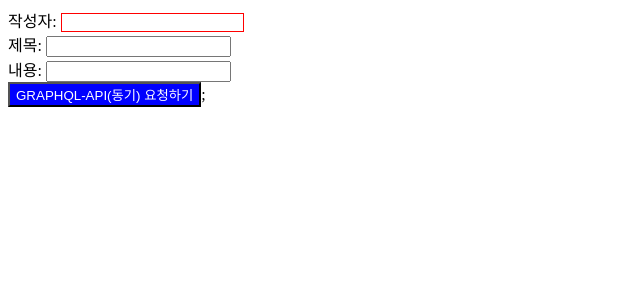
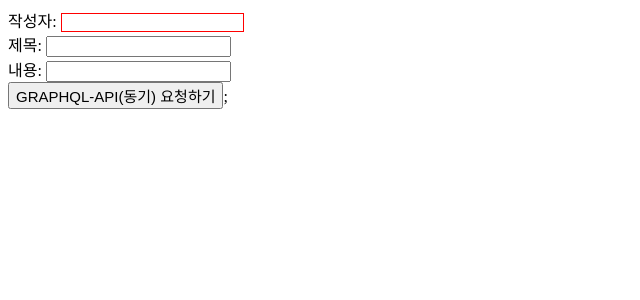
Before and after one commit to jjunohj/CC_React, a Next.js app: page /07-01-setState in a window 1280 px wide. Shown: the top 300 px of the page, without its empty margins (0-640 px from the left). Built offline with nearby package versions, Linux system fonts and the light colour scheme.

Commit message:
section07 - setState

```diff
--- a/pages/07-01-setState/index.js
+++ b/pages/07-01-setState/index.js
@@ -1,4 +1,4 @@
-import BoardWrite from "../../src/components/units/board/write/BoardWrite.container";
+import BoardWrite from "../../src/components/units/board/07-write/BoardWrite.container";
 
 export default function GraphqlMutationPage() {
   return <BoardWrite />;
--- /dev/null
+++ b/src/components/units/board/07-write/BoardWrite.container.js
@@ -0,0 +1,60 @@
+import { useMutation } from "@apollo/client";
+import { useState } from "react";
+import BoardWriteUI from "./BoardWrite.presenter";
+import { CREATE_BOARD } from "./BoardWrite.queries";
+
+export default function BoardWrite() {
+  const [mycolor, setMycolor] = useState(false);
+  // 자바스크립트 영역
+  const [writer, setWriter] = useState("");
+  const [title, setTitle] = useState("");
+  const [contents, setContents] = useState("");
+
+  const [나의함수] = useMutation(CREATE_BOARD);
+
+  const onClickSubmit = async () => {
+    const result = await 나의함수({
+      variables: {
+        // variables 이게 $ 역할을 해준다. 원래는 $를 써줘야함
+        writer: writer,
+        title: title,
+        contents: contents,
+      },
+    });
+    console.log(result);
+    alert(result.data.createBoard.message);
+  };
+
+  const onChangeWriter = (event) => {
+    if (event.target.value && title && contents) {
+      setMycolor(true);
+    }
+    setWriter(event.target.value);
+  };
+
+  const onChangeTitle = (event) => {
+    if (writer && event.target.value && contents) {
+      setMycolor(true);
+    }
+    setTitle(event.target.value);
+  };
+
+  const onChangeContents = (event) => {
+    if (writer && title && event.target.value) {
+      setMycolor(true);
+    }
+    setContents(event.target.value);
+  };
+
+  // HTML 영역
+  // props 객체 생성
+  return (
+    <BoardWriteUI
+      mycolor={mycolor}
+      onClickSubmit={onClickSubmit}
+      onChangeWriter={onChangeWriter}
+      onChangeTitle={onChangeTitle}
+      onChangeContents={onChangeContents}
+    />
+  );
+}
--- /dev/null
+++ b/src/components/units/board/07-write/BoardWrite.presenter.js
@@ -0,0 +1,23 @@
+import * as S from "./BoardWrite.styles";
+
+export default function BoardWriteUI(props) {
+  // 자바스크립트 영역
+
+  // HTML 영역
+  return (
+    <>
+      작성자: <S.RedInput type="text" onChange={props.onChangeWriter} /> <br />
+      제목: <input type="text" onChange={props.onChangeTitle} /> <br />
+      내용: <input type="text" onChange={props.onChangeContents} /> <br />
+      <S.BlueButton
+        rrr="15px"
+        qqq="blue"
+        zzz={props.mycolor}
+        onClick={props.onClickSubmit}
+      >
+        GRAPHQL-API(동기) 요청하기
+      </S.BlueButton>
+      ;
+    </>
+  );
+}
--- /dev/null
+++ b/src/components/units/board/07-write/BoardWrite.queries.js
@@ -0,0 +1,14 @@
+import { gql } from "@apollo/client";
+
+// 컴포넌트가 아님, 그냥 변수임
+export const CREATE_BOARD = gql`
+  mutation createBoard($writer: String, $title: String, $contents: String) {
+    # 타입
+    createBoard(writer: $writer, title: $title, contents: $contents) {
+      # 변수
+      _id
+      number
+      message
+    }
+  }
+`;
--- /dev/null
+++ b/src/components/units/board/07-write/BoardWrite.styles.js
@@ -0,0 +1,10 @@
+import styled from "@emotion/styled";
+
+export const RedInput = styled.input`
+  border: 1px solid red;
+`;
+
+export const BlueButton = styled.button`
+  font-size: ${(props) => props.rrr};
+  background-color: ${(props) => (props.zzz === true ? "yellow" : "default")};
+`;
```
